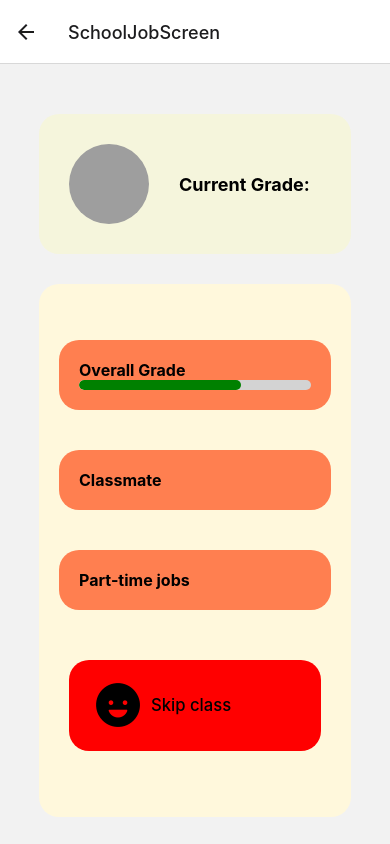
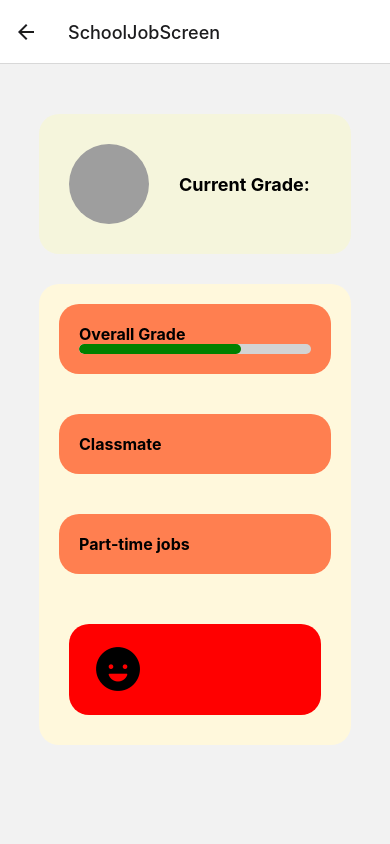
Before and after one commit to huytranquang03/life-game, a React Native app: screen /SchoolJobScreen in a window 390 px wide. Shown: the top 844 px of the page. Built offline with nearby package versions, Linux system fonts and the light colour scheme; grey boxes are pictures that could not be loaded.

Commit message:
hien scholl/job screen theo dieu kien

```diff
--- a/components/ui/IconButton.js
+++ b/components/ui/IconButton.js
@@ -2,7 +2,7 @@ import React from 'react';
 import { Pressable, StyleSheet, View, Text } from 'react-native';
 import { Ionicons } from '@expo/vector-icons';
 
-function IconButton({ icon, size, color, onPress, text }) {
+function IconButton({ icon, size, color, onPress }) {
     return (
         <Pressable
             onPress={onPress}
@@ -10,7 +10,6 @@ function IconButton({ icon, size, color, onPress, text }) {
         >
             <View style={styles.innerContainer}>
                 <Ionicons name={icon} size={size} color={color} />
-                <Text style={{ margin: 8, fontSize: size / 3, fontWeight: '500', color: color }}>{text}</Text>
             </View>
         </Pressable>
     );
--- a/package.json
+++ b/package.json
@@ -16,8 +16,7 @@
     "expo": "^50.0.17",
     "expo-status-bar": "~1.11.1",
     "react": "18.2.0",
-    "react-native": "0.73.6",
-    "react-native-gesture-handler": "^2.14.0"
+    "react-native": "0.73.6"
   },
   "devDependencies": {
     "@babel/core": "^7.20.0"
--- a/screens/MainGameScreen.js
+++ b/screens/MainGameScreen.js
@@ -37,7 +37,7 @@ const MainGameScreen = ({ navigation }) => {
 			<View style={styles.buttonRow}>
 				<ActionButton icon="school" text="School" onPress={() => navigation.navigate("SchoolJobScreen")} />
 				<ActionButton icon="logo-usd" text="Finance" onPress={() => navigation.navigate("FinanceScreen")} />
-				<ActionButton icon="add-outline" text="Age" onPress={plusAgeButton} />
+				<ActionButton icon="add-circle" text="Age" onPress={plusAgeButton} />
 				<ActionButton icon="heart" text="Relationship" onPress={() => navigation.navigate("RelationshipScreen")} />
 				<ActionButton icon="fitness" text="Activity" onPress={() => navigation.navigate("ActivitiesScreen")} />
 			</View>
--- a/screens/SchoolJob/SchoolJobScreen.js
+++ b/screens/SchoolJob/SchoolJobScreen.js
@@ -1,11 +1,12 @@
-import React from 'react';
+import React, { useContext } from 'react';
 import { View, Button, Image, StyleSheet, Text, Pressable } from 'react-native';
 import GameBar from '../../components/ui/GameBar';
 import IconButton from '../../components/ui/IconButton';
 import { ScrollView } from 'react-native-gesture-handler';
+import { UserContext } from '../../store/UserContext';
 
 const SchoolJobScreen = ({ navigation }) => {
-
+    const { isGraduated, setGraduated } = useContext(UserContext);
     return (
         <ScrollView>
             <View style={styles.container}>
@@ -20,6 +21,7 @@ const SchoolJobScreen = ({ navigation }) => {
                         <Text style={{ fontSize: 18, fontWeight: 'bold' }}>Current Grade:</Text>
                     </View>
                 </View>
+                {!isGraduated ? (
                     <View style={styles.mainView}>
                         <Pressable style={styles.gradeBar} onPress={() => { navigation.navigate('SubjectListScreen') }}>
                             <Text style={{ fontSize: 16, fontWeight: 'bold' }}>Overall Grade</Text>
@@ -35,7 +37,7 @@ const SchoolJobScreen = ({ navigation }) => {
                             <IconButton icon={'happy'} size={50} color={'black'} text={'Skip class'} onPress={() => { }} />
                         </View>
                     </View>
-
+                ) : (
                     <View style={styles.mainView}>
                         <Pressable style={styles.gradeBar} onPress={() => { navigation.navigate('SubjectListScreen') }}>
                             <Text style={{ fontSize: 16, fontWeight: 'bold' }}>Performance</Text>
@@ -54,6 +56,7 @@ const SchoolJobScreen = ({ navigation }) => {
                             <IconButton icon={'briefcase'} size={50} color={'black'} text={'Work Harder'} onPress={() => { }} />
                         </View>
                     </View>
+                )}
             </View>
         </ScrollView>
     );
@@ -80,11 +83,9 @@ const styles = StyleSheet.create({
     },
     mainView: {
         width: '80%',
-        height: '40%',
         backgroundColor: 'cornsilk',
         borderRadius: 20,
         margin: 30,
-        justifyContent: 'center',
     },
     gradeBar: {
         margin: 20,
--- a/store/UserContext.js
+++ b/store/UserContext.js
@@ -8,9 +8,10 @@ const UserProvider = ({ children }) => {
     const [age, setAge] = useState(0);
     const [balance, setBalance] = useState(0);
     const [time, setTime] = useState(0);
+    const [isGraduated, setGraduated] = useState(false);
 
     // Define initial values for intelStats and stats as arrays
-    const [intelStats] = useState([
+    const [intelStats, setIntelStats] = useState([
         { name: 'Intelligence', progress: 0, color: 'yellow' },
         { name: 'IQ', progress: 80, color: 'red', description: "Your problem solving ability\nNeeded for certain profession" },
         { name: 'EQ', progress: 50, color: 'blue', description: "Your knowledge level\nNeeded for certain professions\nCan help with your relationships" },
@@ -43,7 +44,7 @@ const UserProvider = ({ children }) => {
     };
 
     return (
-        <UserContext.Provider value={{ name, setName, gender, setGender, intelStats, stats, age, setAge, balance, setBalance, time, setTime }}>
+        <UserContext.Provider value={{ name, setName, gender, setGender, intelStats, stats, age, setAge, balance, setBalance, time, setTime, isGraduated, setGraduated }}>
             {children}
         </UserContext.Provider>
     );
```
Also changed, not shown: 1 other file (tests, documents, lock files or other folders). Lines whose indentation alone changed are shown as unchanged.
